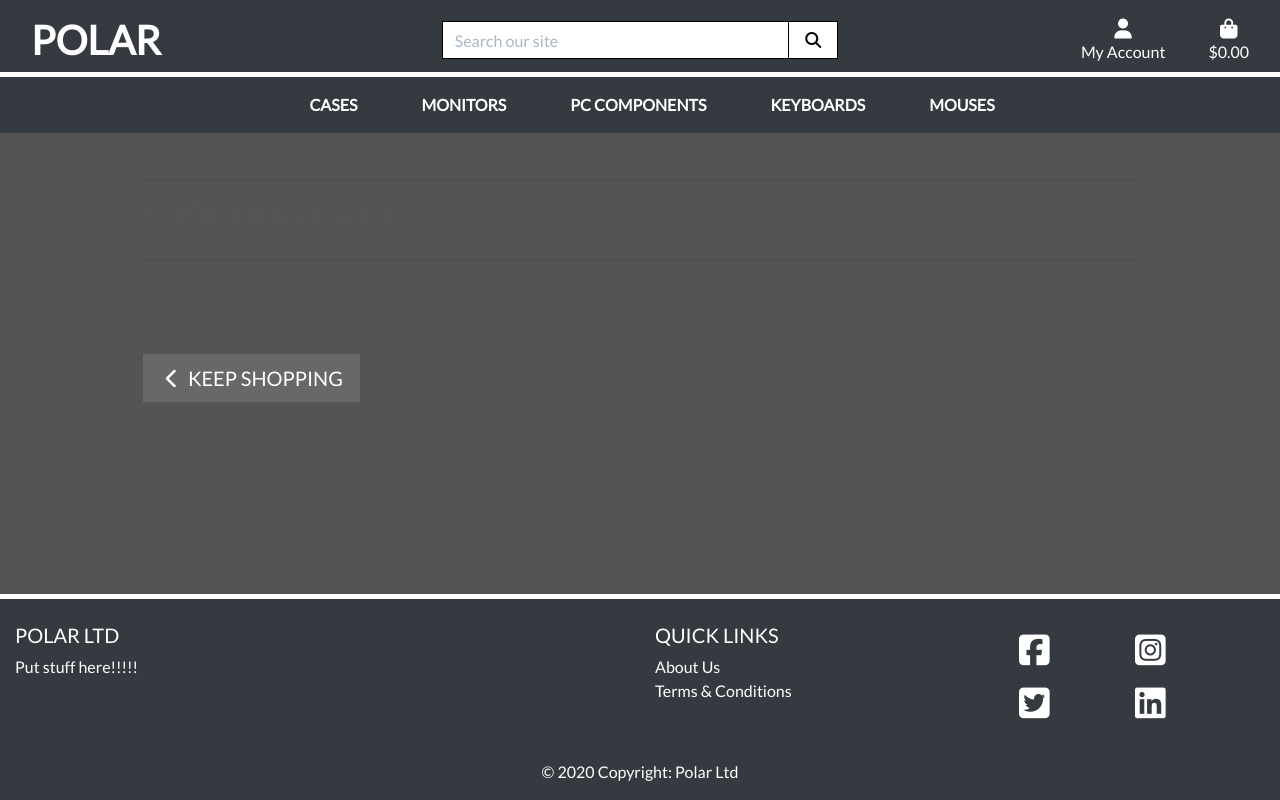
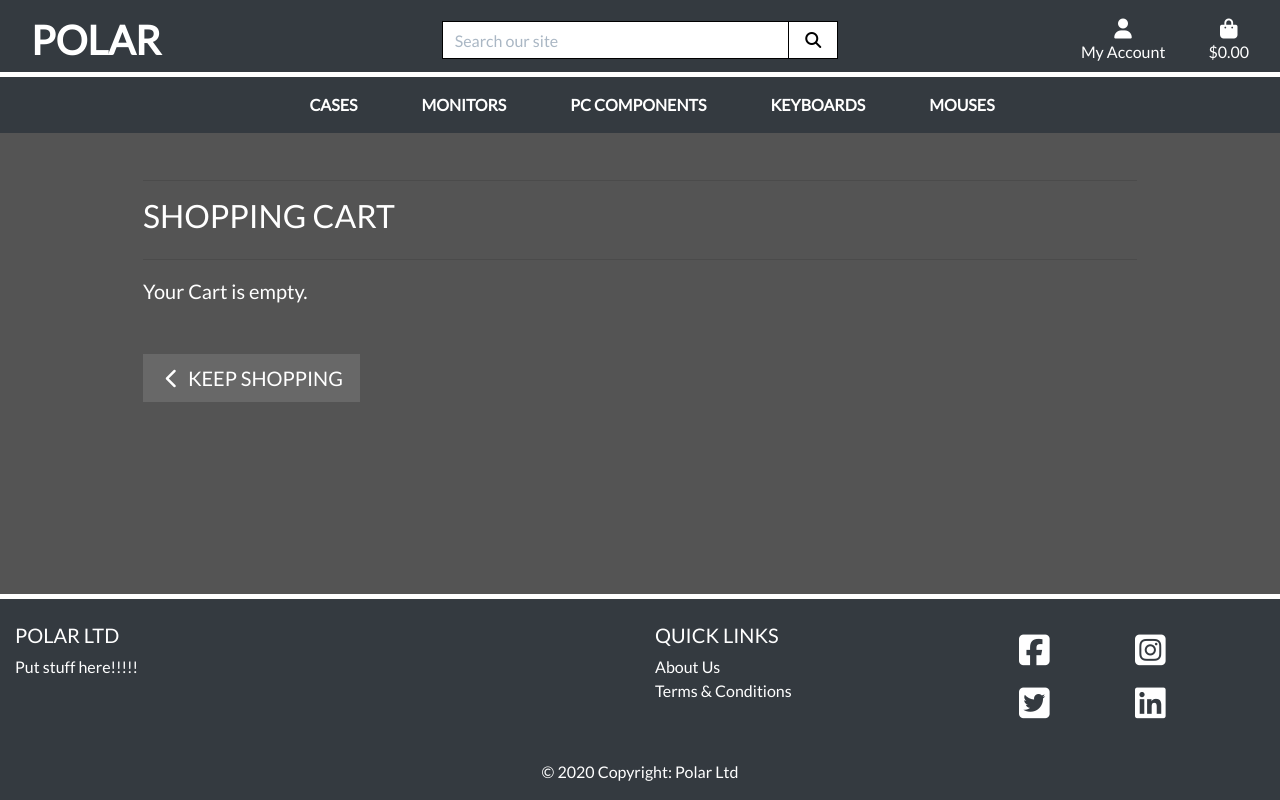
Before and after one commit to Code-Institute-Submissions/ML4-POLAR-Ecommerce, a Django app: template cart/templates/cart/cart.html in a window 1280 px wide. Run offline with Django 3.2, Linux system fonts and the light colour scheme; the template is opened without the code that fills it, so the values that code supplies are empty; parts of the project's set-up code (start-up, migrations or seed data) failed here and were passed over; some libraries are stand-ins or nearby versions.

Commit message:
Css fix 2 for checkout

```diff
--- a/cart/templates/cart/cart.html
+++ b/cart/templates/cart/cart.html
@@ -16,7 +16,7 @@
         <div class="row">
             <div class="col">
                 <hr>
-                <h2 class="logo-font mb-4">Shopping Cart</h2>
+                <h2 class="logo-font mb-4 text-white">Shopping Cart</h2>
                 <hr>
             </div>
         </div>
@@ -33,7 +33,7 @@
                         <div class="row">
                             <div class="col">
                                 {% include "cart/checkout-buttons.html" %}
-                                <p class="text-muted mb-5">A summary of your bag contents is below</p>
+                                <p class="text-muted mb-5 text-white">A summary of your bag contents is below</p>
                             </div>
                         </div>
                         {% for item in cart_items %}
@@ -56,19 +56,19 @@
                         {% endfor %}
                         <div class="btt-button shadow-sm rounded-0 border border-black">
                             <a class="btt-link d-flex h-100">
-                                <i class="fas fa-arrow-up text-black mx-auto my-auto"></i>
+                                <i class="fas fa-arrow-up text-white mx-auto my-auto"></i>
                             </a>
                         </div>
                     </div>
                     <div class="table-responsive rounded d-none d-md-block">
                         <table class="table table-sm table-borderless">
-                            <thead class="text-black">
+                            <thead class="text-white">
                                 <tr>
-                                    <th scope="col">Product Info</th>
-                                    <th scope="col"></th>
-                                    <th scope="col">Price</th>
-                                    <th scope="col">Qty</th>
-                                    <th scope="col">Subtotal</th>
+                                    <th scope="col text-white">Product Info</th>
+                                    <th scope="col text-white"></th>
+                                    <th scope="col text-white">Price</th>
+                                    <th scope="col text-white">Qty</th>
+                                    <th scope="col text-white">Subtotal</th>
                                 </tr>
                             </thead>
 
@@ -81,13 +81,13 @@
                                         {% include "cart/product-info.html" %}
                                     </td>
                                     <td class="py-3">
-                                        <p class="my-0">${{ item.product.price }}</p>
+                                        <p class="my-0 text-white">${{ item.product.price }}</p>
                                     </td>
                                     <td class="py-3 w-25">
                                         {% include "cart/quantity-form.html" %}
                                     </td>
                                     <td class="py-3">
-                                        <p class="my-0">${{ item.product.price | calc_subtotal:item.quantity }}</p>
+                                        <p class="my-0 text-white">${{ item.product.price | calc_subtotal:item.quantity }}</p>
                                     </td>
                                 </tr>
                             {% endfor %}
@@ -104,7 +104,7 @@
                         </table>
                     </div>
                 {% else %}
-                    <p class="lead mb-5">Your Cart is empty.</p>
+                    <p class="lead mb-5 text-white">Your Cart is empty.</p>
                     <a href="{% url 'products' %}" class="btn btn-outline-black rounded-0 btn-lg">
                         <span class="icon">
                             <i class="fas fa-chevron-left"></i>
```
